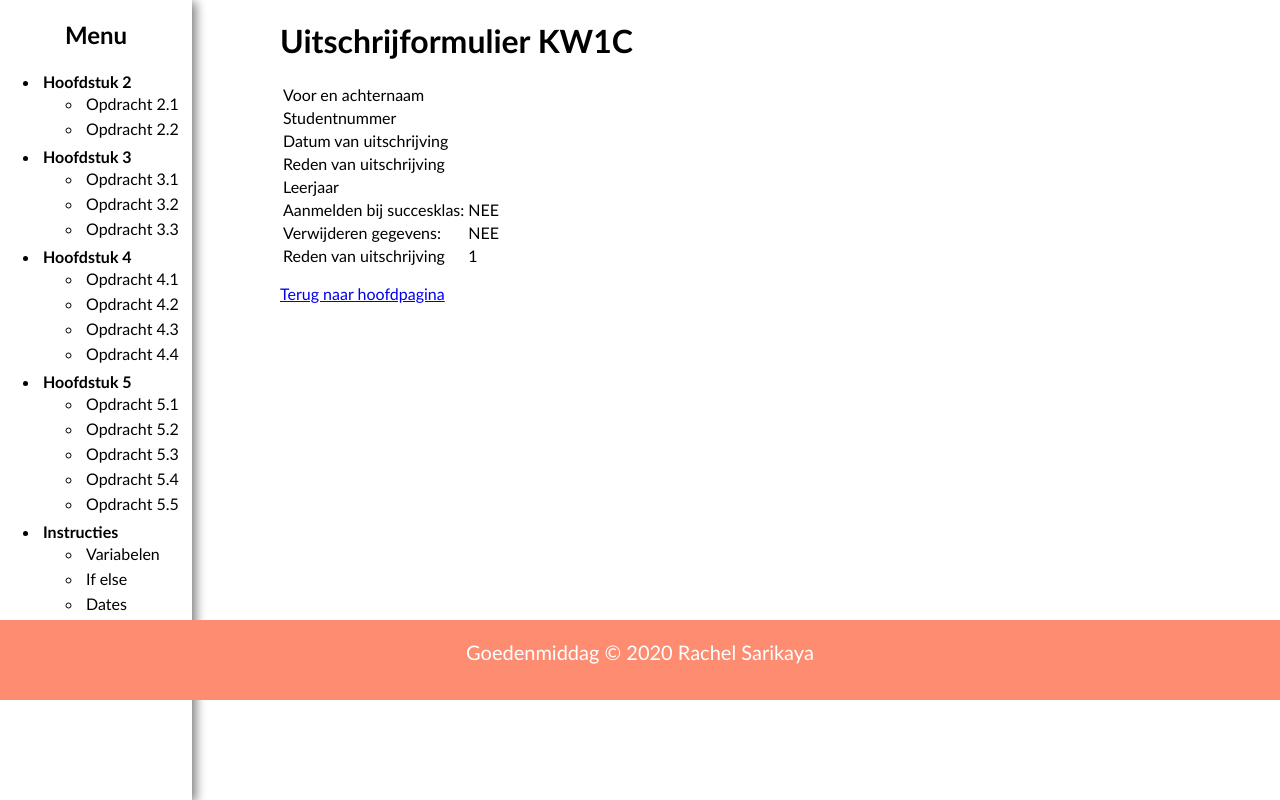
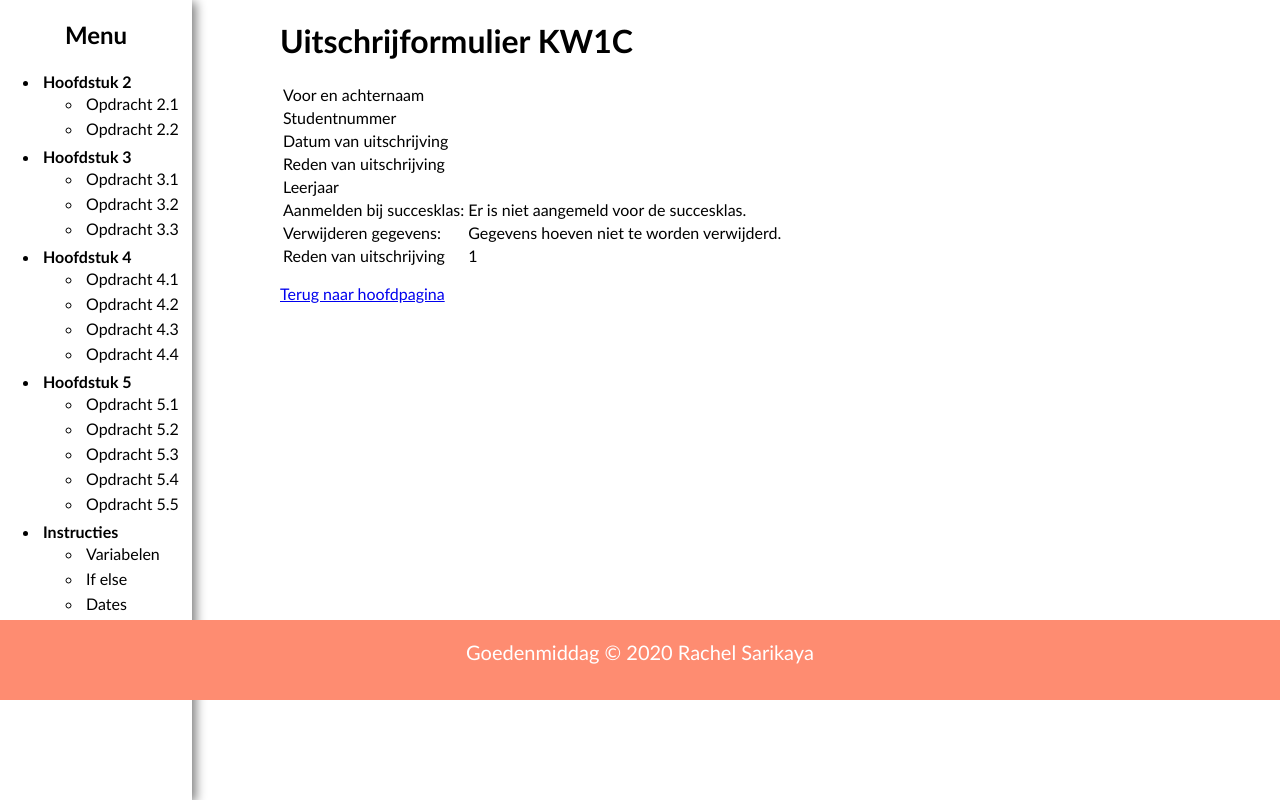
Before and after one commit to Rachel1999/phpopdrachten, a PHP site: page /hoofdstuk5/includes/uitschrijving.php?bericht=1 in a window 1280 px wide. Shown: the part 100-900 px from the top of the page. Run offline with PHP 8.4, Linux system fonts and the light colour scheme; data that the repository does not hold is empty.

Commit message:
Zinnen aangepast opdracht_5-2.php

```diff
--- a/hoofdstuk5/includes/uitschrijving.php
+++ b/hoofdstuk5/includes/uitschrijving.php
@@ -24,7 +24,7 @@ if (isset($_GET["succesklas"]))
 }
 else
 {
-    $succesklas = "NEE";
+    $succesklas = "Er is niet aangemeld voor de succesklas.";
 }
 
 
@@ -35,7 +35,7 @@ if (isset($_GET["verwijderen"]))
 }
 else
 {
-    $verwijderen = "NEE";
+    $verwijderen = "Gegevens hoeven niet te worden verwijderd.";
 }
 
 ?>
```
